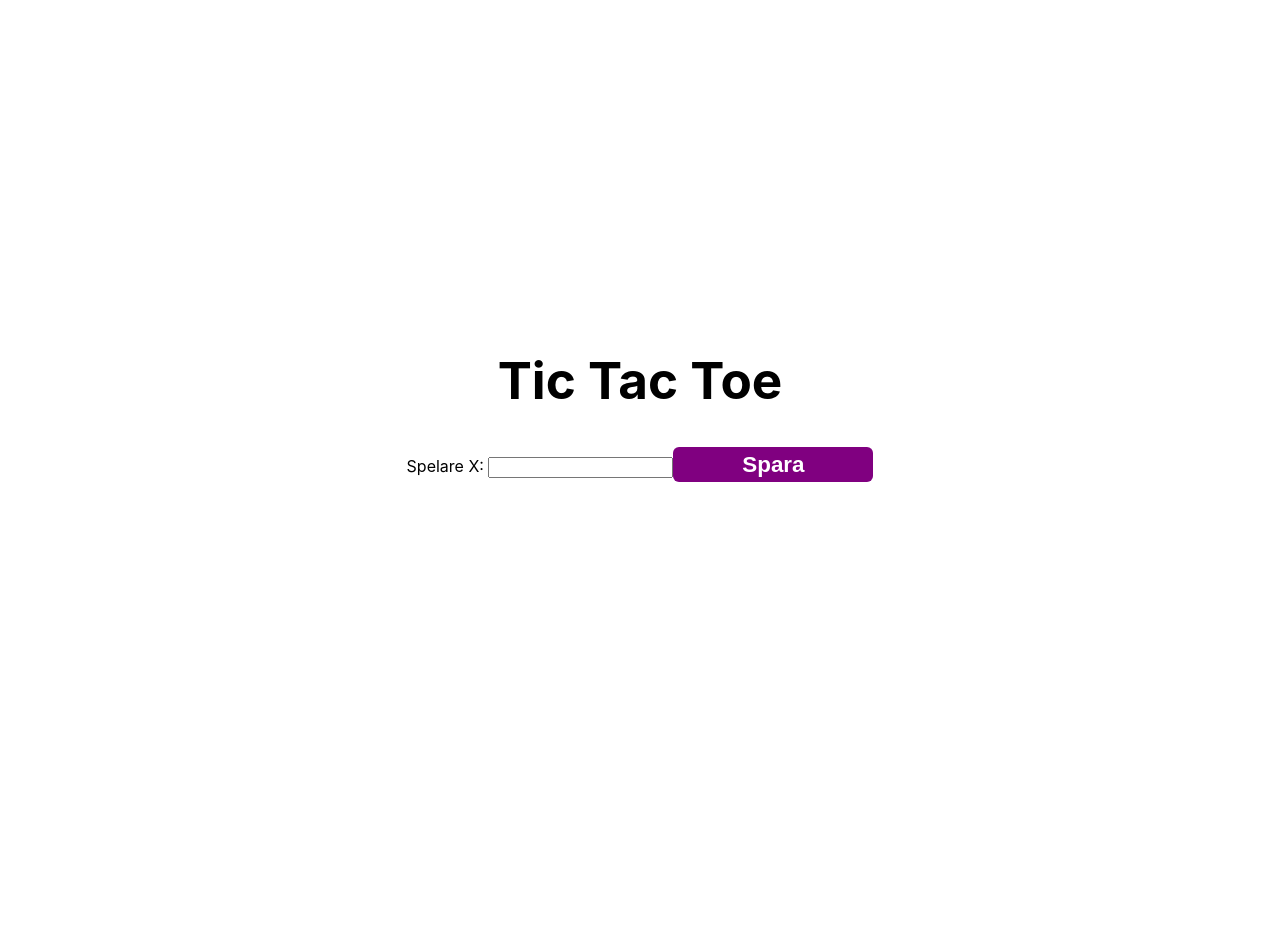
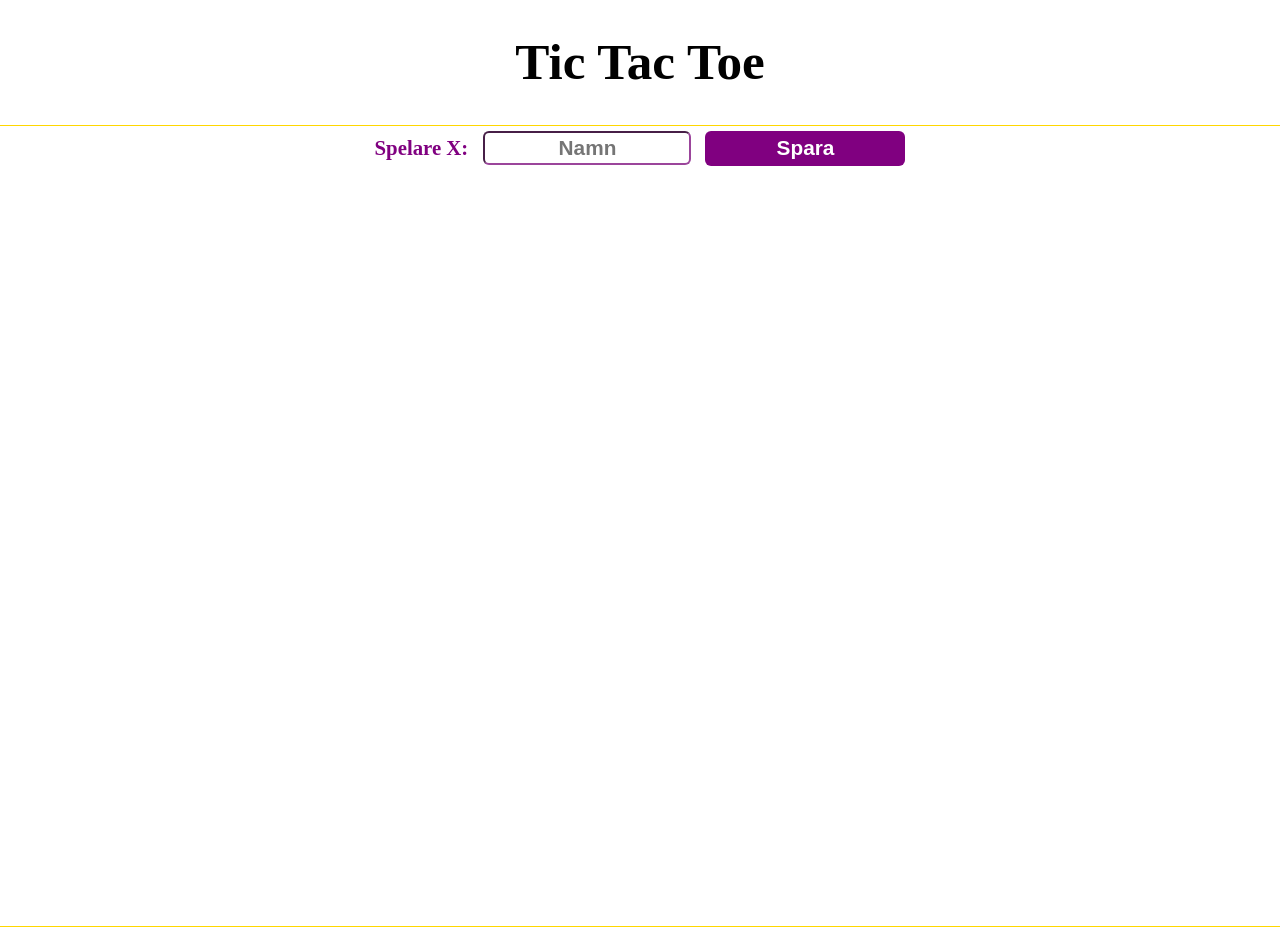
Before and after one commit to Carinalak/Tic-Tac-Toe, a Vue app: page / in a window 1280 px wide. Before the commit the page ends 800 px from the top, so only its background shows below. Built offline with nearby package versions, Linux system fonts and the light colour scheme.

Commit message:
:lipstick: Add styling

```diff
--- a/src/App.vue
+++ b/src/App.vue
@@ -6,8 +6,9 @@ import AddPlayer from "./components/AddPlayer.vue";
 </script>
 <template>
 <h1> Tic Tac Toe</h1>
-<AddPlayer  />
-
+<main>
+    <AddPlayer  />
+</main>
 
 
 </template>
--- a/src/components/AddGrid.vue
+++ b/src/components/AddGrid.vue
@@ -56,6 +56,7 @@ const resetBoard = () => {
 </script>
 
 <template>
+  <section>
     <div class="grid-container">
       <div
         v-for="(cell, index) in board"
@@ -66,16 +67,17 @@ const resetBoard = () => {
         <span class="cell-content">{{ cell }}</span>
       </div>
     </div>
+  </section>
 </template>
 
 <style scoped>
 .grid-container {
   display: grid;
   grid-template-columns: repeat(3, 1fr);
-  gap: 5px;
   width: 300px;
   margin-top: 10px;
   background-color: rgb(206, 171, 239);
+  border-radius: 5px;
 }
 
 .grid-cell {
@@ -86,6 +88,7 @@ const resetBoard = () => {
   height: 100px;
   font-size: 24px;
   cursor: pointer;
+  border-radius: 5px;
 }
 
 .cell-content {
--- a/src/components/AddPlayer.vue
+++ b/src/components/AddPlayer.vue
@@ -58,19 +58,41 @@ const startGame = () => {
 
 <template>
     <div v-if="!gameStarted">
+
         <form @submit.prevent="handleSubmit">
-            <label>{{ isPlayerX ? 'Spelare X' : 'Spelare O' }}: </label>
-            <input type="text" v-model="playerText" />
-            <button type="submit"> {{ buttonText }}</button>
+            <label class="input-text">{{ isPlayerX ? 'Spelare X' : 'Spelare O' }}: </label>
+            <input type="text" placeholder="Namn" v-model="playerText" />
+            <button class="submit-btn" type="submit"> {{ buttonText }}</button>
         </form>
+
     </div>
 
-    <div v-else>
+    <div class="button-wrap" v-else>
         <StartGame :playerX="playerX" :playerO="playerO" :currentPlayerIndex="currentPlayerIndex" />
         <button @click="resetPlayers">Logga in på nytt</button>
     </div>
 </template>
 
 <style scoped>
+.submit-btn {
+    margin-left: 14px;
+}
+
+input:focus {
+    border: 1px solid rgb(228, 29, 181);
+}
+.input-text {
+    color: purple;
+    font-size: 1.3rem;
+    font-weight: bold;
+    margin-right: 10px;
+}
+.button-wrap {
+    display: flex;
+    flex-direction: column;
+    align-items: center;
+    justify-content: center;
+    background-color: aqua;
+}
 
 </style>
--- a/src/components/StartGame.vue
+++ b/src/components/StartGame.vue
@@ -58,27 +58,27 @@ watch(gameDraw, (isDraw) => {
 </script>
 
 <template>
-
+<section class="main-container">
  <div v-if="playerX && playerO">
     <p>Spelare X: {{ playerX.name }}, Poäng: {{ playerX.points }}</p>
     <p>Spelare O: {{ playerO.name }}, Poäng: {{ playerO.points }}</p>
-
-    <div v-if="winner && !gameDraw">
-      <h2>Grattis {{ winner }}, du vann!</h2>
-      <button @click="resetGame">Spela igen</button>
-    </div>
-
-    <div v-if="gameDraw">
+    <article class="winner-container-height">
+      <div class="winner-container" v-if="winner && !gameDraw">
+        <h2>Grattis {{ winner }}, du vann!</h2>
+        <button @click="resetGame">Spela igen</button>
+      </div>
+    </article>
+    <div class="main-container" v-if="gameDraw">
       <p>Oavgjort, börja om</p>
       <button @click="resetGame">Spela igen</button>
     </div>
-
   </div>
 
   <div>
-    <p v-if="!winner && !gameDraw">Det är {{ currentPlayerName }}s tur att spela.</p>
+    <p class="main-container" v-if="!winner && !gameDraw">Det är {{ currentPlayerName }}s tur att spela.</p>
     <AddGrid :currentPlayerSymbol="currentPlayerSymbol" @playerSwitched="switchPlayer" @gameWon="handleGameWon" @gameDraw="handleGameDraw" :gameOver="!!winner || gameDraw" />
   </div>
+</section>
 
 </template>
 
@@ -89,4 +89,23 @@ h2 {
   color: purple;
   font-weight: bold;
 }
+
+.main-container {
+    display: flex;
+    flex-direction: column;
+    align-items: center;
+    justify-content: center;
+    background-color: aqua;
+}
+
+.winner-container {
+    display: flex;
+    flex-direction: column;
+    align-items: center;
+    justify-content: center;
+    background-color: aqua;
+}
+.winner-container-height {
+  height: 90px;
+}
 </style>
--- a/src/style.css
+++ b/src/style.css
@@ -1,9 +1,27 @@
-:root {
-  font-family: Inter, system-ui, Avenir, Helvetica, Arial, sans-serif;
-  line-height: 1.5;
-  font-weight: 400;
+
+main {
+  display: flex;
+  flex-direction: column;
+  align-items: center;
+  border: 1px solid gold;
+  min-width: 100vW;
+  min-height: 100vh;
+
+}
+body {
+  margin: 0;
+  display: flex;
+  display: flex;
+  flex-direction: column;
+  align-items: center;
+
 }
 
+h1 {
+  font-size: 3.2em;
+  line-height: 1.1;
+  text-align: center;
+}
 
 button {
   background-color: purple;
@@ -13,7 +31,7 @@ button {
   border-radius: 6px;
   border-style: none;
   margin-top: 5px;
-  font-size: 1.4rem;
+  font-size: 1.3rem;
   font-weight: bold;
 }
 button:hover {
@@ -23,56 +41,17 @@ button:active {
   background-color: rgb(228, 29, 181);
 }
 
-
-a {
-  font-weight: 500;
-  color: #646cff;
-  text-decoration: inherit;
-}
-a:hover {
-  color: #535bf2;
-}
-
-body {
-  margin: 0;
-  display: flex;
-  place-items: center;
-  min-width: 320px;
-  min-height: 100vh;
-
-}
-
-h1 {
-  font-size: 3.2em;
-  line-height: 1.1;
-}
-/*
-button {
-  border-radius: 8px;
-  border: 1px solid transparent;
-  padding: 0.6em 1.2em;
-  font-size: 1em;
-  font-weight: 500;
-  font-family: inherit;
-  background-color: #1a1a1a;
-  cursor: pointer;
-  transition: border-color 0.25s;
-}
-button:hover {
-  border-color: #646cff;
-}
-button:focus,
-button:focus-visible {
-  outline: 4px auto -webkit-focus-ring-color;
-}
-*/
-.card {
-  padding: 2em;
-}
-
-#app {
-  max-width: 1280px;
-  margin: 0 auto;
-  padding: 2rem;
+input {
+  margin-top: 5px;
+  height: 28px;
+  width: 200px;
+  border-radius: 6px;
+  font-weight: bold;
+  border-color: rgb(155, 69, 155);
+  color: rgb(155, 69, 155);
+  font-size: 1.3rem;
   text-align: center;
 }
+input:active {
+  border-style: none;
+}
```
Lines whose indentation alone changed are shown as unchanged.
